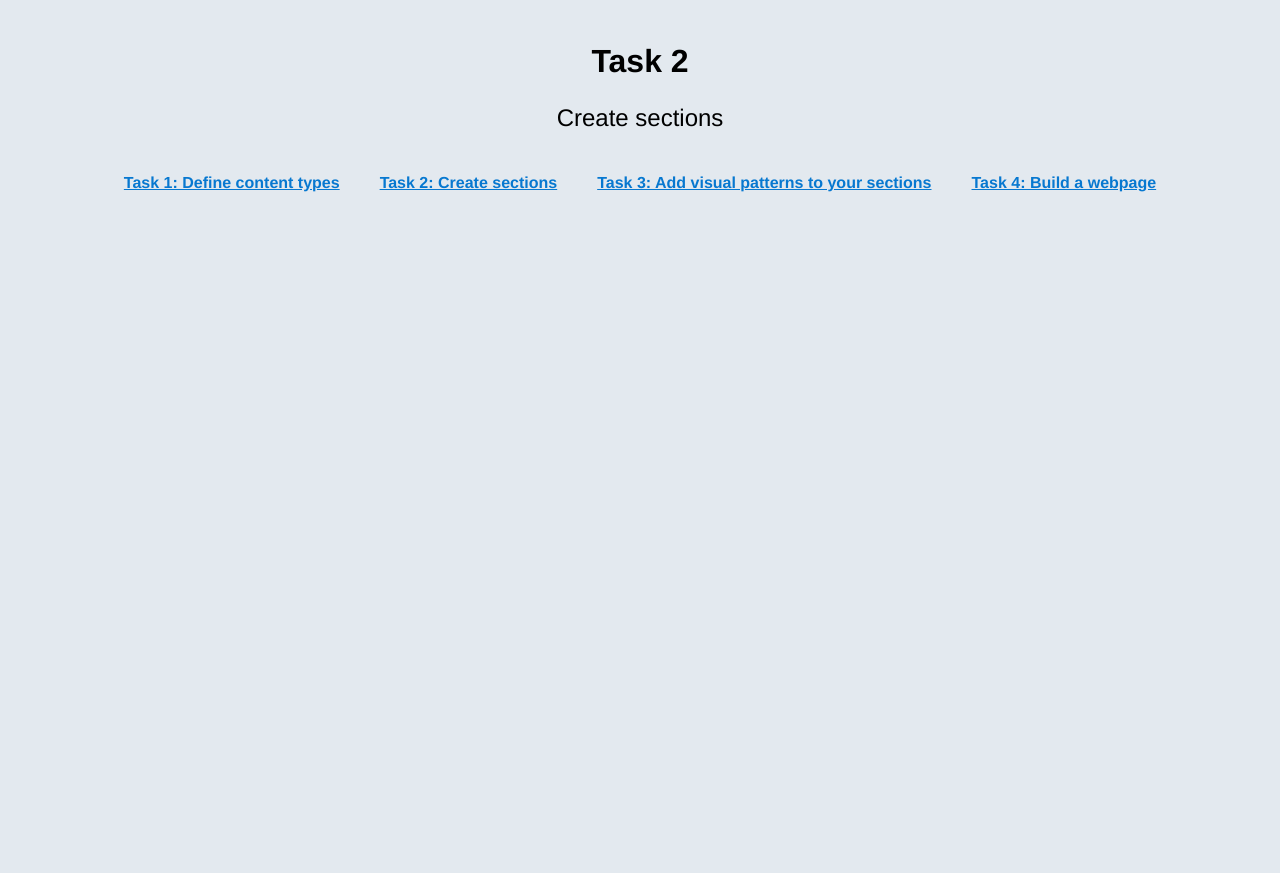
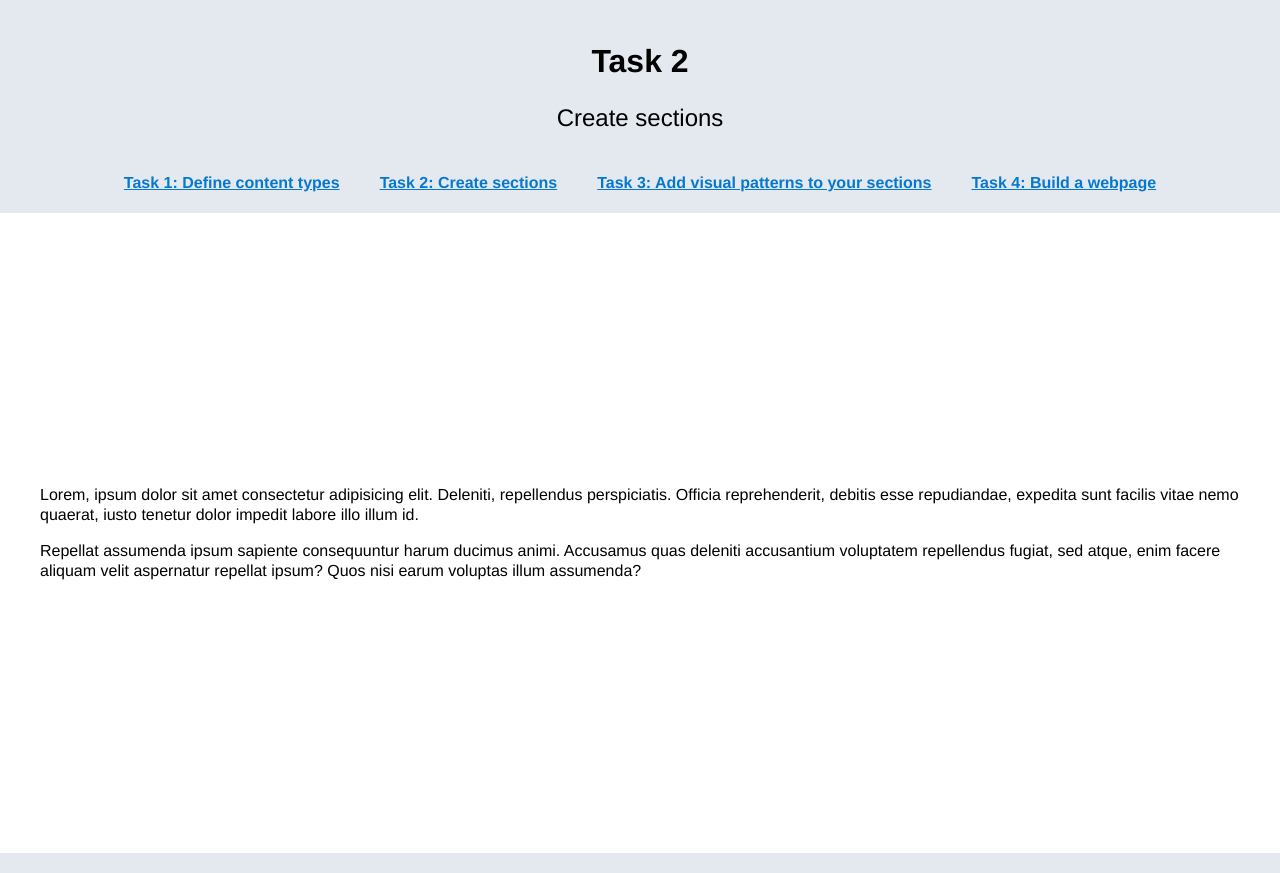
Before and after one commit to ArdianPerlaska/celonis-css-workshop-starter-pack, a website built with webpack: page src/task-2.html in a window 1280 px wide. Before the commit the page ends 800 px from the top, so only its background shows below. Built offline with nearby package versions, Linux system fonts and the light colour scheme.

Commit message:
Task 2: init

```diff
--- a/src/styles/tasks/_task-2.scss
+++ b/src/styles/tasks/_task-2.scss
@@ -4,3 +4,36 @@
 // Create modifiers for
 // - Height (80vh, 100vh)
 // - Content Alignment `.ce-align`
+
+// BEM base class: `.ce-section`
+.ce-section {
+    padding-top: $ce-section-padding;
+    padding-bottom: $ce-section-padding;
+    padding-left: $ce-padding;
+    padding-right: $ce-padding;
+
+    // Block elements
+    &__body {
+        max-width: $ce-container-width;
+        margin-left: auto;
+        margin-right: auto;
+
+        &--full-width {
+            // Since we already have a max-width
+            // defined, we need to overwrite it
+            // or just reset the value.
+            max-width: inherit;
+        }
+    }
+
+    // Modifiers
+    &--height-80 {
+        // min-height, so the content can be
+        // auto scalable in smaller viewports
+        min-height: 80vh;
+    }
+
+    &--height-100 {
+        min-height: 100vh;
+    }
+}
--- a/src/task-2.html
+++ b/src/task-2.html
@@ -34,7 +34,20 @@
         </div>
 
         <div class="ce-layout__body">
+
             <!-- content goes here -->
+
+            <div class="ce-section
+                        ce-section--height-80
+                        ce-align
+                        ce-align--center">
+
+              <div class="ce-section__body">
+                <p>Lorem, ipsum dolor sit amet consectetur adipisicing elit. Deleniti, repellendus perspiciatis. Officia reprehenderit, debitis esse repudiandae, expedita sunt facilis vitae nemo quaerat, iusto tenetur dolor impedit labore illo illum id.</p>
+                <p>Repellat assumenda ipsum sapiente consequuntur harum ducimus animi. Accusamus quas deleniti accusantium voluptatem repellendus fugiat, sed atque, enim facere aliquam velit aspernatur repellat ipsum? Quos nisi earum voluptas illum assumenda?</p>
+              </div>
+            </div>
+
         </div>
       </div>
 
```
